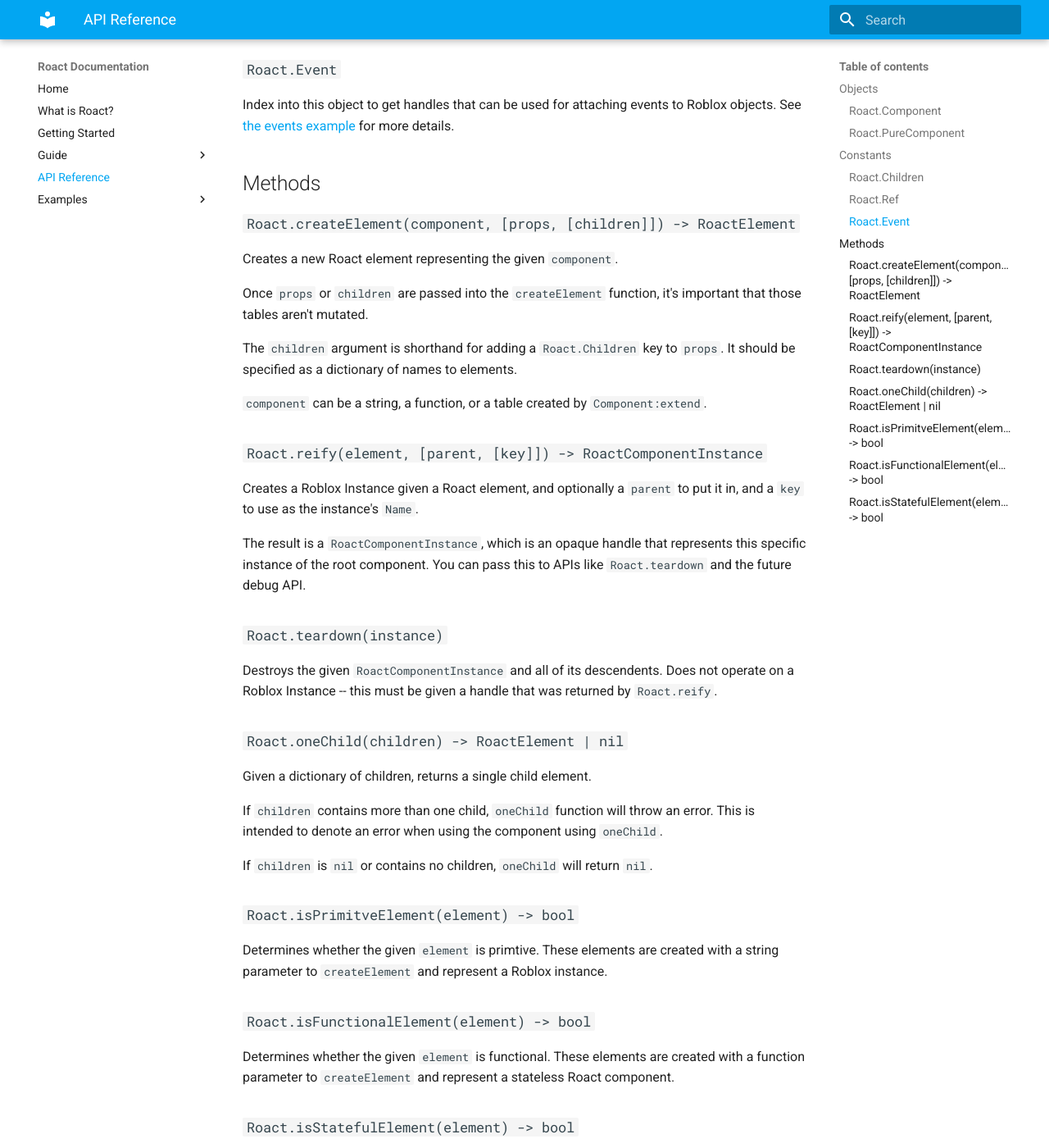
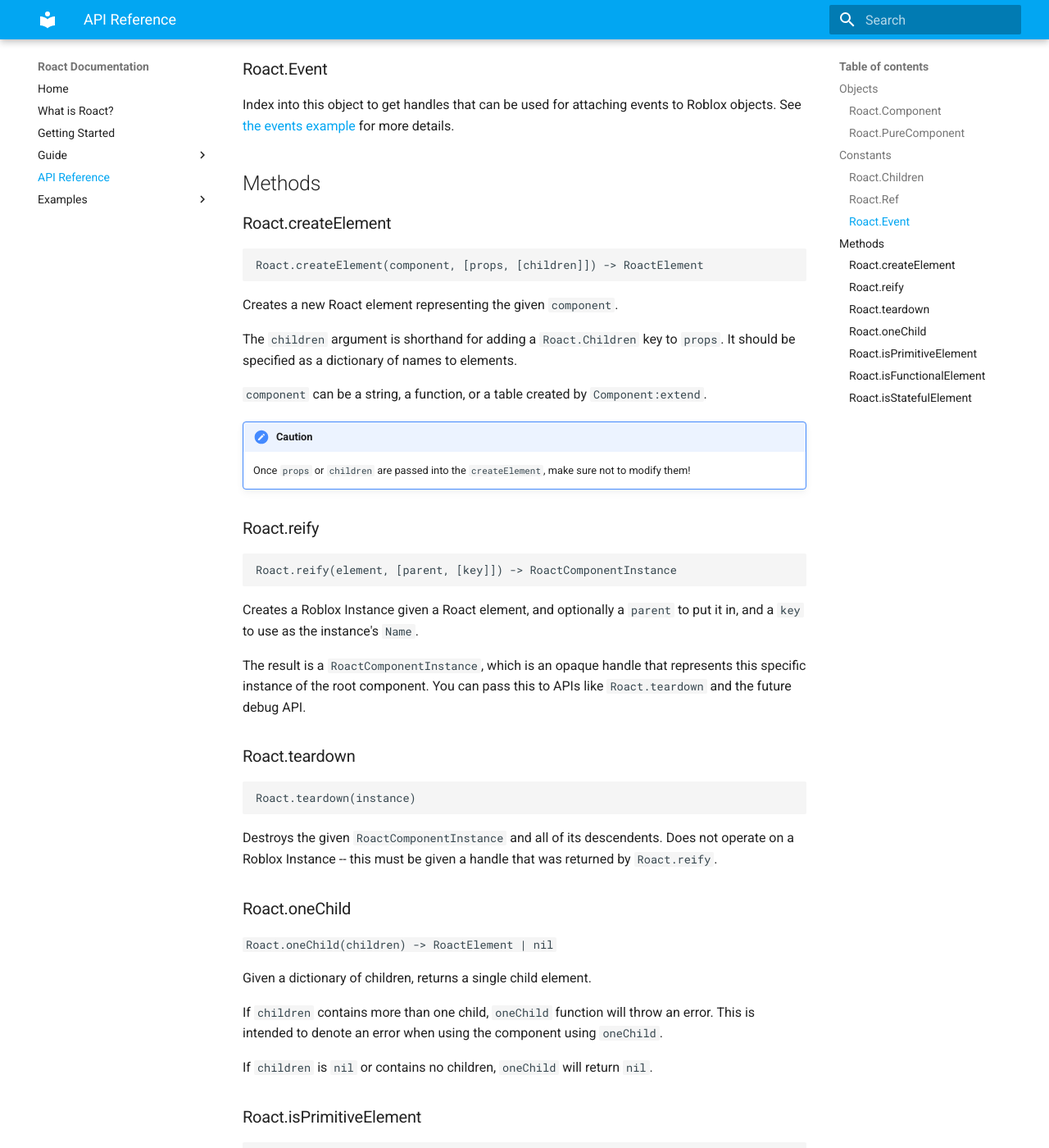
Before and after one commit to Roblox/roact, an MkDocs documentation site: the page built from docs/api-reference.md, in a window 1280 px wide and 1400 px high, scrolled down 862 px. Shown: the whole window at 82% size. Built offline with MkDocs 1.6.1 and Material for MkDocs 9.7.7, drawn with Linux system fonts in a browser that asks for light colours; old or Windows-style settings are respelled for this version of MkDocs; some of the changed text lies outside the part shown.

Commit message:
Clean up API reference, rewrap examples, add requirements.txt

````diff
--- a/docs/api-reference.md
+++ b/docs/api-reference.md
@@ -2,60 +2,87 @@
 
 ## Objects
 
-### `Roact.Component`
+### Roact.Component
 The base component instance that can be extended to make stateful components.
 
 Call `Roact.Component:extend("ComponentName")` to make a new stateful component with a given name.
 
-### `Roact.PureComponent`
+### Roact.PureComponent
 An extension of `Roact.Component` that only re-renders if its props or state change.
 
 `PureComponent` implements `shouldUpdate` with a sane default. It's possible that `PureComponent` could be slower than doing a wasteful re-render, so measure!
 
 ## Constants
 
-### `Roact.Children`
+### Roact.Children
 This is the key that Roact uses internally to store the children that are attached to a Roact element.
 
 If you're writing a new functional or stateful element that needs to be used like a primitive component, you can access `Roact.Children` in your props table.
 
-### `Roact.Ref`
+### Roact.Ref
 Used to access underlying Roblox instances. See [the refs example](/examples/refs.html) for more details.
 
-### `Roact.Event`
+### Roact.Event
 Index into this object to get handles that can be used for attaching events to Roblox objects. See [the events example](/examples/events.md) for more details.
 
 ## Methods
 
-### `Roact.createElement(component, [props, [children]]) -> RoactElement`
+### Roact.createElement
+```
+Roact.createElement(component, [props, [children]]) -> RoactElement
+```
+
 Creates a new Roact element representing the given `component`.
-
-Once `props` or `children` are passed into the `createElement` function, it's important that those tables aren't mutated.
 
 The `children` argument is shorthand for adding a `Roact.Children` key to `props`. It should be specified as a dictionary of names to elements.
 
 `component` can be a string, a function, or a table created by `Component:extend`.
 
-### `Roact.reify(element, [parent, [key]]) -> RoactComponentInstance`
+!!! caution
+	Once `props` or `children` are passed into the `createElement`, make sure not to modify them!
+
+### Roact.reify
+```
+Roact.reify(element, [parent, [key]]) -> RoactComponentInstance
+```
+
 Creates a Roblox Instance given a Roact element, and optionally a `parent` to put it in, and a `key` to use as the instance's `Name`.
 
 The result is a `RoactComponentInstance`, which is an opaque handle that represents this specific instance of the root component. You can pass this to APIs like `Roact.teardown` and the future debug API.
 
-### `Roact.teardown(instance)`
+### Roact.teardown
+```
+Roact.teardown(instance)
+```
+
 Destroys the given `RoactComponentInstance` and all of its descendents. Does not operate on a Roblox Instance -- this must be given a handle that was returned by `Roact.reify`.
 
-### `Roact.oneChild(children) -> RoactElement | nil`
+### Roact.oneChild
+`Roact.oneChild(children) -> RoactElement | nil`
+
 Given a dictionary of children, returns a single child element.
 
 If `children` contains more than one child, `oneChild` function will throw an error. This is intended to denote an error when using the component using `oneChild`.
 
 If `children` is `nil` or contains no children, `oneChild` will return `nil`.
 
-### `Roact.isPrimitveElement(element) -> bool`
+### Roact.isPrimitiveElement
+```
+Roact.isPrimitveElement(element) -> bool
+```
+
 Determines whether the given `element` is primtive. These elements are created with a string parameter to `createElement` and represent a Roblox instance.
 
-### `Roact.isFunctionalElement(element) -> bool`
+### Roact.isFunctionalElement
+```
+Roact.isFunctionalElement(element) -> bool
+```
+
 Determines whether the given `element` is functional. These elements are created with a function parameter to `createElement` and represent a stateless Roact component.
 
-### `Roact.isStatefulElement(element) -> bool`
+### Roact.isStatefulElement
+```
+Roact.isStatefulElement(element) -> bool
+```
+
 Determines whether the given `element` is stateful. These elements are created with a table parameter to `createElement` and represent a *potentially* stateful Roact component.
--- a/mkdocs.yml
+++ b/mkdocs.yml
@@ -7,7 +7,7 @@
 
 pages:
   - Home: index.md
-  - 'What is Roact?': what-is-roact.md
+  - What is Roact?: what-is-roact.md
   - Getting Started: getting-started.md
   - Guide:
     - Elements and Components: guide/elements-components.md
@@ -16,9 +16,14 @@
     - Usage with Rodux: guide/usage-with-rodux.md
   - API Reference: api-reference.md
   - Examples:
-    - Hello, Roact: examples/hello-roact.md
+    - Hello, Roact!: examples/hello-roact.md
     - Stateful Counter: examples/counter.md
     - Events, the Roact Way: examples/events.md
     - Tearing Down Components: examples/teardown.md
     - Refs: examples/refs.md
     - Roact with Rodux: examples/roact-rodux.md
+
+markdown_extensions:
+  - admonition
+  - codehilite:
+      guess_lang: false
--- /dev/null
+++ b/requirements.txt
@@ -0,0 +1,3 @@
+mkdocs
+mkdocs-material
+pymdown-extensions
````
Also changed, not shown: docs/examples/hello-roact.md (+4 -3 lines), docs/examples/refs.md (+2 -1 lines), docs/examples/roact-rodux.md (+4 -3 lines).
